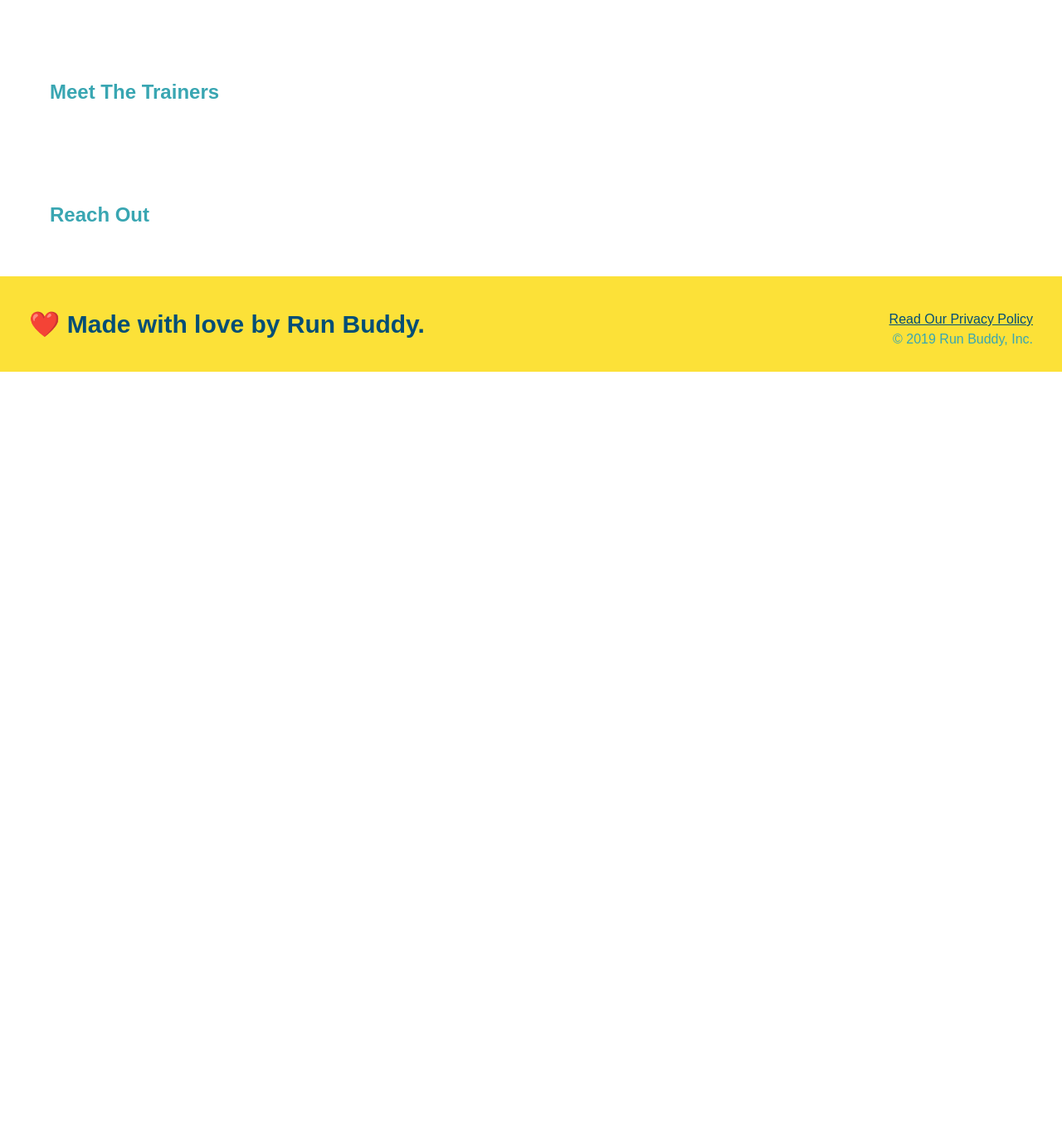
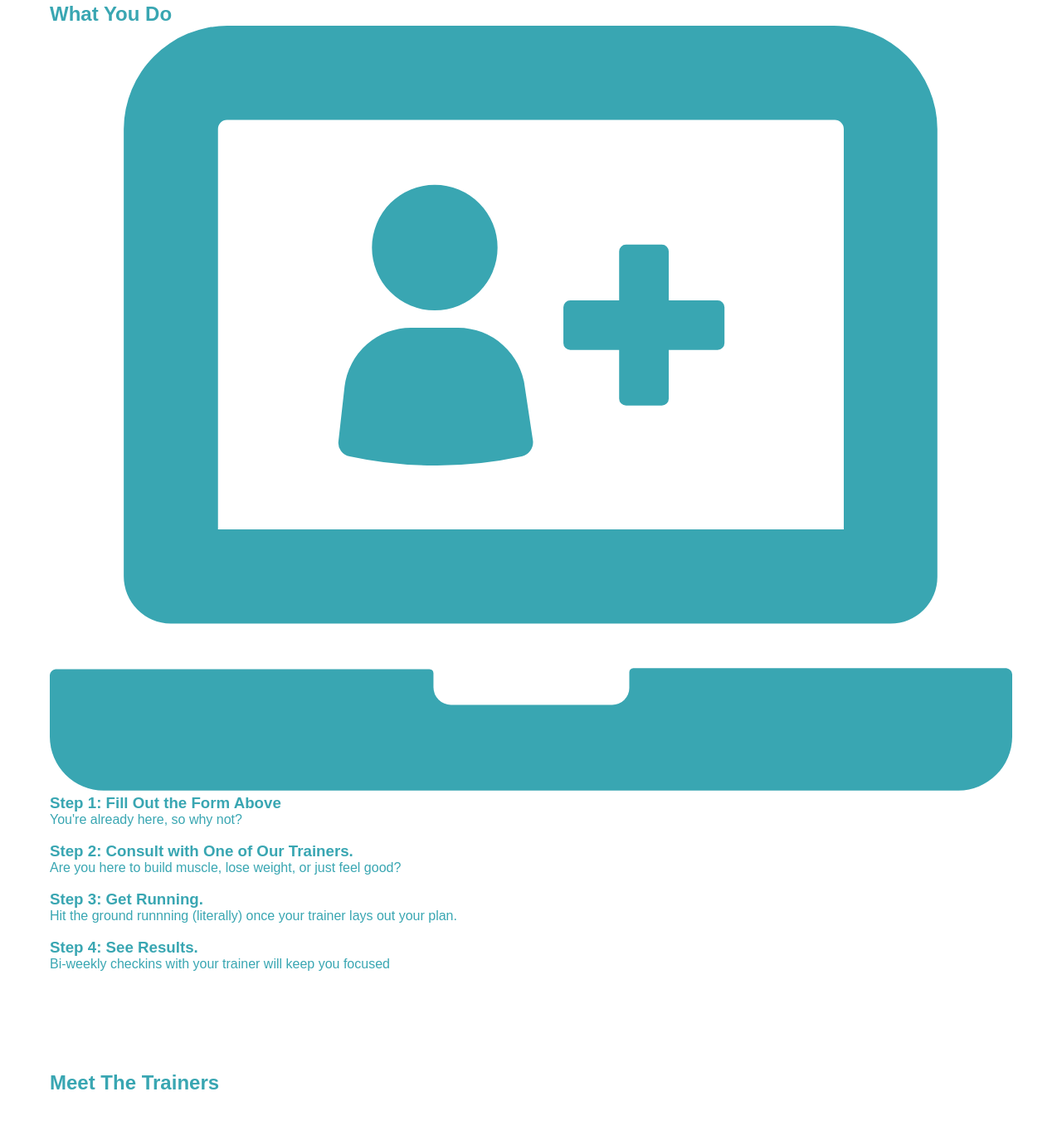
Before and after one commit to tolosaus/run-buddy, a plain HTML site: page index.html in a window 1280 px wide. Shown: the part 941-2292 px from the top of the page at 83% size. Before the commit the page ends 1389 px from the top, so only its background shows below. Drawn offline with Linux system fonts and the light colour scheme.

Commit message:
add what you do icons

```diff
--- a/index.html
+++ b/index.html
@@ -92,7 +92,7 @@
              <input type="tel" placeholder="Phone Number" name="phone" id="phone" class="form-input">
 
 
-        <!--Add radio element-->
+        <!--Add radio button element-->
 
          <p>
 
@@ -141,17 +141,64 @@
 
        <!-- "what we do" section -->
 
-       <section>
+       <section id="what-we-do">
 
          <h2>What We Do</h2>
+
+         <p> butcher selfies chambray shabby chic gentrify readymade yr Echo Park XOXO Tumblr normcore Banksy direct trade Blue Bottle chillwave you probably haven't heard of them single-origin coffee Vice fanny pack fixie Odd Future Austin fingerstache pickled twee synth Wes Anderson Thundercats viral bitters flannel meggings narwhal Marfa Schlitz sustainable Intelligentsia umami deep v craft
+
+         </p>
 
        </section>
 
        <!-- "what you do" section-->
 
-       <section>
+         <section id="what-you-do">
 
-          <h2>What You Do</h2>
+       <h2>What You Do</h2>
+
+        <div>
+
+            <!-- insert this img element-->
+
+             <img src="./assets/images/step-1.svg" alt="" />
+
+             <h3>Step 1: Fill Out the Form Above</h3>
+
+             <p>You're already here, so why not?</p>
+
+       </div>
+
+       <div>
+
+             <img scr="./assets/images/step-2.svg" alt="">
+
+             <h3>Step 2: Consult with One of Our Trainers.</h3>
+
+             <p>Are you here to build muscle, lose weight, or just feel good?</p>
+
+       </div>
+
+       <div>
+
+             <img scr="./assets/images/step-3.svg" alt="">
+
+
+             <h3>Step 3: Get Running.</h3>
+
+             <p>Hit the ground runnning (literally) once your trainer lays out your plan.</p>
+
+       </div>
+
+       <div>
+
+             <img scr="./assets/images/step-4.svg" alt="">
+
+             <h3>Step 4: See Results.</h3>
+
+             <p>Bi-weekly checkins with your trainer will keep you focused</p>
+
+       </div>
 
        </section>
 
```
Also changed, not shown: assets/images/step-1.svg (added), assets/images/step-2.svg (added), assets/images/step-3.svg (added), assets/images/step-4.svg (added).
